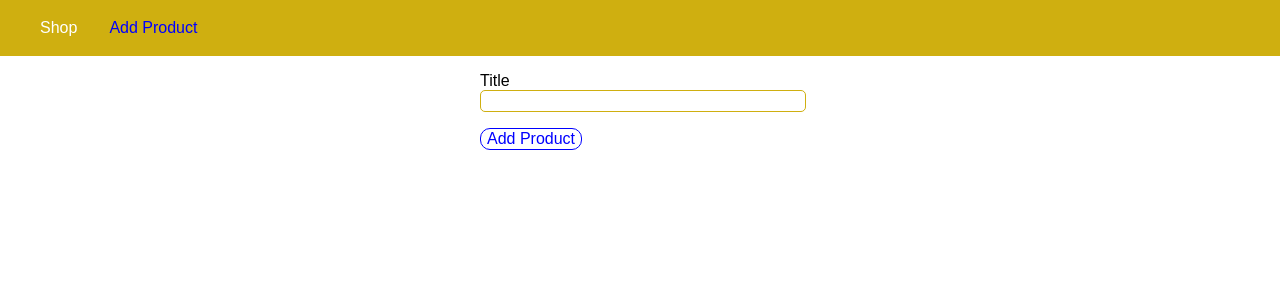
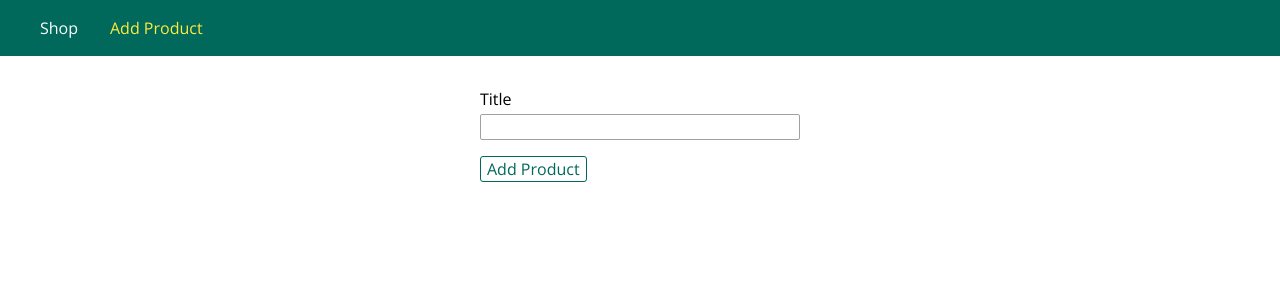
Before and after one commit to HassanGPL/BookShop-NodeJS, a Node server app: page /admin/add-product in a window 1280 px wide; the page is wider, and only the part inside the window is pictured. Shown: the top 300 px of that part. Run offline with Node 20, Linux system fonts and the light colour scheme.

Commit message:
enhance html pages style

```diff
--- /dev/null
+++ b/public/css/forms.css
@@ -0,0 +1,20 @@
+.form-control {
+    margin: 1rem 0;
+}
+
+.form-control label,
+.form-control input {
+    display: block;
+    width: 100%;
+    margin-bottom: 0.25rem;
+}
+
+.form-control input {
+    border: 1px solid #a1a1a1;
+    font: inherit;
+    border-radius: 2px;
+}
+
+.form-control input:focus {
+    outline-color: #00695c;
+}
--- a/public/css/main.css
+++ b/public/css/main.css
@@ -1,21 +1,28 @@
+@import url('https://fonts.googleapis.com/css?family=Open+Sans:400,700');
+
+* {
+  box-sizing: border-box;
+}
+
 body {
   padding: 0;
   margin: 0;
-     font-family: sans-serif;
+  font-family: 'Open Sans', sans-serif;
 }
 
 main {
   padding: 1rem;
+  margin: auto;
 }
 
 .main-header {
   width: 100%;
   height: 3.5rem;
-     background-color: #cfaf10;
+  background-color: #00695c;
   padding: 0 1.5rem;
 }
 
- .main-header-nav {
+.main-header__nav {
   height: 100%;
   display: flex;
   align-items: center;
@@ -41,5 +48,61 @@
 .main-header__item a:hover,
 .main-header__item a:active,
 .main-header__item a.active {
-     color: blue;
+  color: #ffeb3b;
 }
+
+.grid {
+  display: flex;
+  flex-wrap: wrap;
+  justify-content: space-around;
+  align-items: stretch;
+}
+
+.card {
+  box-shadow: 0 2px 8px rgba(0, 0, 0, 0.26);
+}
+
+.card__header,
+.card__content {
+  padding: 1rem;
+}
+
+.card__header h1,
+.card__content h1,
+.card__content h2,
+.card__content p {
+  margin: 0;
+}
+
+.card__image {
+  width: 100%;
+}
+
+.card__image img {
+  width: 100%;
+}
+
+.card__actions {
+    padding: 1rem;
+    text-align: center;
+}
+
+.card__actions button,
+.card__actions a {
+    margin: 0 0.25rem;
+}
+
+.btn {
+  font: inherit;
+  border: 1px solid #00695c;
+  color: #00695c;
+  background: white;
+  border-radius: 3px;
+  cursor: pointer;
+}
+
+.btn:hover,
+.btn:active {
+  background-color: #00695c;
+  color: white;
+}
--- a/public/css/product.css
+++ b/public/css/product.css
@@ -4,33 +4,22 @@
     margin: auto;
 }
 
-.form-control {
-    margin: 1rem 0;
+.product-item {
+    width: 20rem;
+    max-width: 95%;
 }
 
-.form-control input,
-.form-control label {
-    display: block;
-    width: 100%;
+.product__title {
+    font-size: 1.2rem;
+    text-align: center;
 }
 
-.form-control input {
-    border: 1px solid #cfaf10;
-    font: inherit;
-    border-radius: 5px;
+.product__price {
+    text-align: center;
+    color: #4d4d4d;
+    margin-bottom: 0.5rem;
 }
 
-button {
-    font: inherit;
-    border: 1px solid blue;
-    color: blue;
-    background: white;
-    border-radius: 10px;
-    cursor: pointer;
+.product__description {
+    text-align: center;
 }
-
-button:hover,
-button:active {
-    background: blue;
-    color: white;
-}
--- a/views/404.html
+++ b/views/404.html
@@ -4,15 +4,16 @@
 <head>
     <meta charset="UTF-8">
     <meta name="viewport" content="width=device-width, initial-scale=1.0">
+    <meta http-equiv="X-UA-Compatible" content="ie=edge">
     <title>Page Not Found</title>
     <link rel="stylesheet" href="/css/main.css">
 </head>
 
 <body>
     <header class="main-header">
-        <nav class="main-header-nav">
+        <nav class="main-header__nav">
             <ul class="main-header__item-list">
-                <li class="main-header__item"><a href="/">Shop</a></li>
+                <li class="main-header__item"><a class="active" href="/">Shop</a></li>
                 <li class="main-header__item"><a href="/admin/add-product">Add Product</a></li>
             </ul>
         </nav>
--- a/views/add-product.html
+++ b/views/add-product.html
@@ -4,27 +4,33 @@
 <head>
     <meta charset="UTF-8">
     <meta name="viewport" content="width=device-width, initial-scale=1.0">
+    <meta http-equiv="X-UA-Compatible" content="ie=edge">
     <title>Add Product</title>
     <link rel="stylesheet" href="/css/main.css">
+    <link rel="stylesheet" href="/css/forms.css">
     <link rel="stylesheet" href="/css/product.css">
 </head>
 
 <body>
     <header class="main-header">
-        <nav class="main-header-nav">
+        <nav class="main-header__nav">
             <ul class="main-header__item-list">
                 <li class="main-header__item"><a href="/">Shop</a></li>
-                <li class="main-header__item"><a href="/admin/add-product" class="active">Add Product</a></li>
+                <li class="main-header__item"><a class="active" href="/admin/add-product">Add Product</a></li>
             </ul>
         </nav>
     </header>
-    <form class="product-form" action="/admin/add-product" method="post">
-        <div class="form-control">
-            <label for="title">Title</label>
-            <input type="text" name="title" id="title">
-        </div>
-        <button type="submit">Add Product</button>
-    </form>
+
+    <main>
+        <form class="product-form" action="/admin/add-product" method="POST">
+            <div class="form-control">
+                <label for="title">Title</label>
+                <input type="text" name="title" id="title">
+            </div>
+
+            <button class="btn" type="submit">Add Product</button>
+        </form>
+    </main>
 </body>
 
 </html>
```
Also changed, not shown: views/shop.html (+26 -4 lines). Lines whose indentation alone changed are shown as unchanged.
